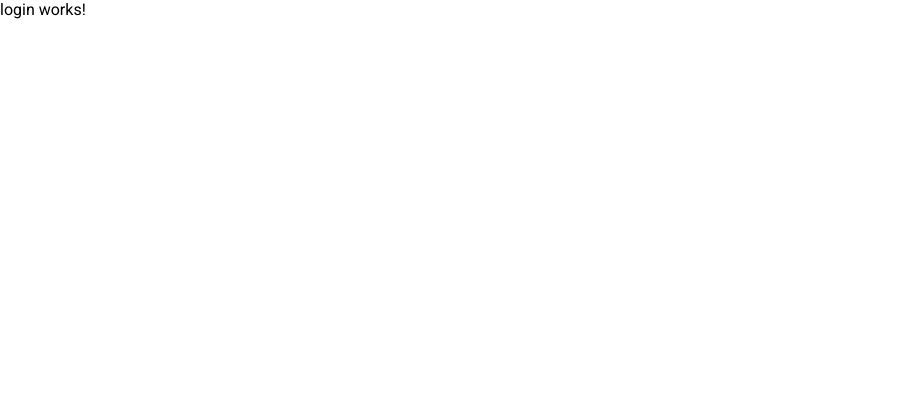
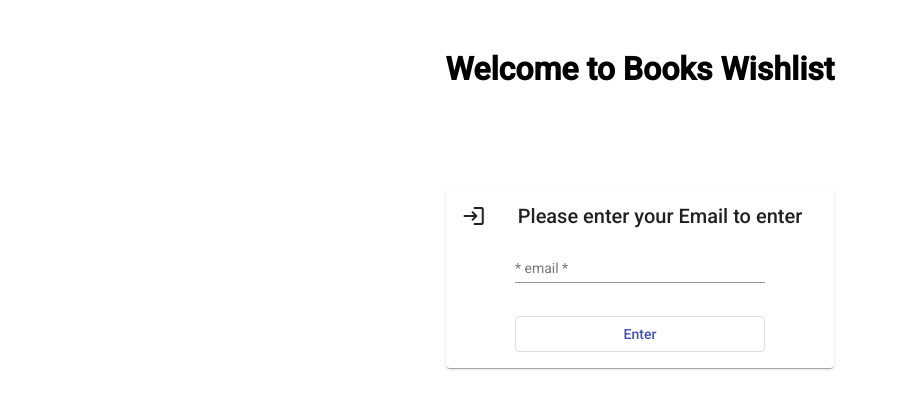
Before and after one commit to benmi18/books-wishlist, an Angular app: page / in a window 1280 px wide. Shown: the top 408 px of the page, without its empty margins (0-897 px from the left). Built offline with nearby package versions, Linux system fonts and the light colour scheme.

Commit message:
setup login page

```diff
--- /dev/null
+++ b/src/app/components/login-form/login-form.component.html
@@ -0,0 +1,25 @@
+<mat-card>
+    <mat-card-header>
+        <div mat-card-avatar>
+            <mat-icon aria-hidden="false" aria-label="Example home icon">login</mat-icon>
+        </div>
+        <mat-card-title>Please enter your Email to enter</mat-card-title>
+    </mat-card-header>
+    <mat-card-content>
+        <form class="login-form" [formGroup]="loginForm" (ngSubmit)="onFormSubmit()">
+            <mat-form-field>
+                <label>
+                    <input matInput placeholder="* email" formControlName="email">
+                </label>
+
+                <mat-error *ngIf="email.errors?.required">
+                    Field required
+                </mat-error>
+                <mat-error *ngIf="email.errors?.emailValidator">
+                    Please enter valid email
+                </mat-error>
+            </mat-form-field>
+            <button class="submit-btn" mat-stroked-button type="submit" color="primary">Enter</button>
+        </form>
+    </mat-card-content>
+</mat-card>
--- /dev/null
+++ b/src/app/components/login-form/login-form.component.scss
@@ -0,0 +1,13 @@
+.login-form {
+  display: flex;
+  flex-direction: column;
+  align-items: center;
+
+  > * {
+    width: 70%;
+  }
+}
+
+.submit-btn {
+  margin-top: 15px;
+}
--- /dev/null
+++ b/src/app/components/login-form/login-form.component.ts
@@ -0,0 +1,37 @@
+import { Component, OnInit } from '@angular/core';
+import {FormBuilder, FormGroup, Validators} from '@angular/forms';
+import {emailValidator} from "./validatores";
+import {Router} from "@angular/router";
+
+@Component({
+  selector: 'app-login-form',
+  templateUrl: './login-form.component.html',
+  styleUrls: ['./login-form.component.scss']
+})
+export class LoginFormComponent implements OnInit {
+  public loginForm: FormGroup;
+
+  constructor(private fb: FormBuilder, private router: Router) {}
+
+  ngOnInit() {
+    this.buildForm();
+  }
+
+  private buildForm() {
+    this.loginForm = this.fb.group({
+      email: ['', [
+        Validators.required,
+        emailValidator
+      ]]
+    });
+  }
+
+  get email() {
+    return this.loginForm.get('email');
+  }
+
+  public onFormSubmit() {
+    if (this.loginForm.status === 'VALID')
+      this.router.navigateByUrl('/search');
+  }
+}
--- a/src/app/pages/login/login.component.html
+++ b/src/app/pages/login/login.component.html
@@ -1 +1,2 @@
-<p>login works!</p>
+<h1 class="header">Welcome to Books Wishlist</h1>
+<app-login-form></app-login-form>
--- a/src/app/pages/login/login.component.scss
+++ b/src/app/pages/login/login.component.scss
@@ -0,0 +1,10 @@
+:host {
+  display: flex;
+  flex-direction: column;
+  align-items: center;
+  height: 100vh;
+  padding-top: 50px;
+}
+.header {
+  margin-bottom: 100px;
+}
```
Also changed, not shown: src/app/app.module.ts (+9 -4 lines), src/app/material-ui/material-ui.module.ts (+18 -1 lines).
